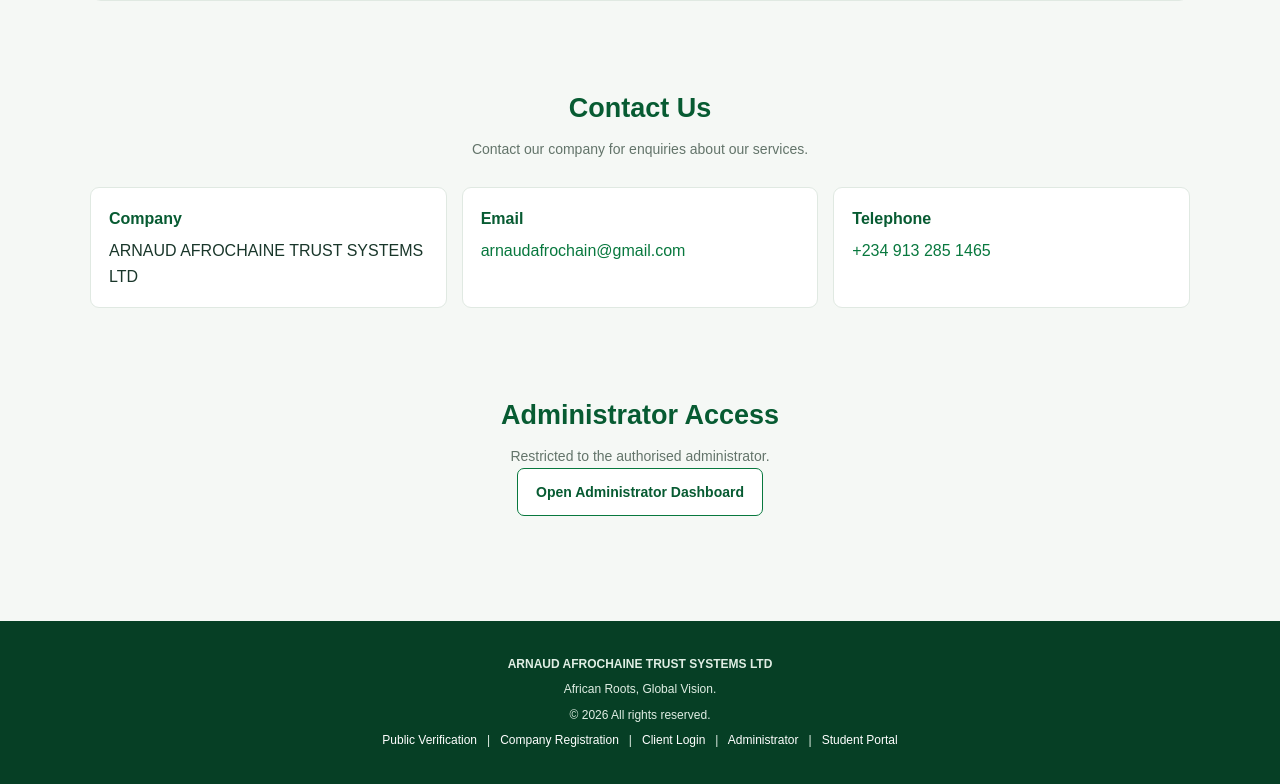
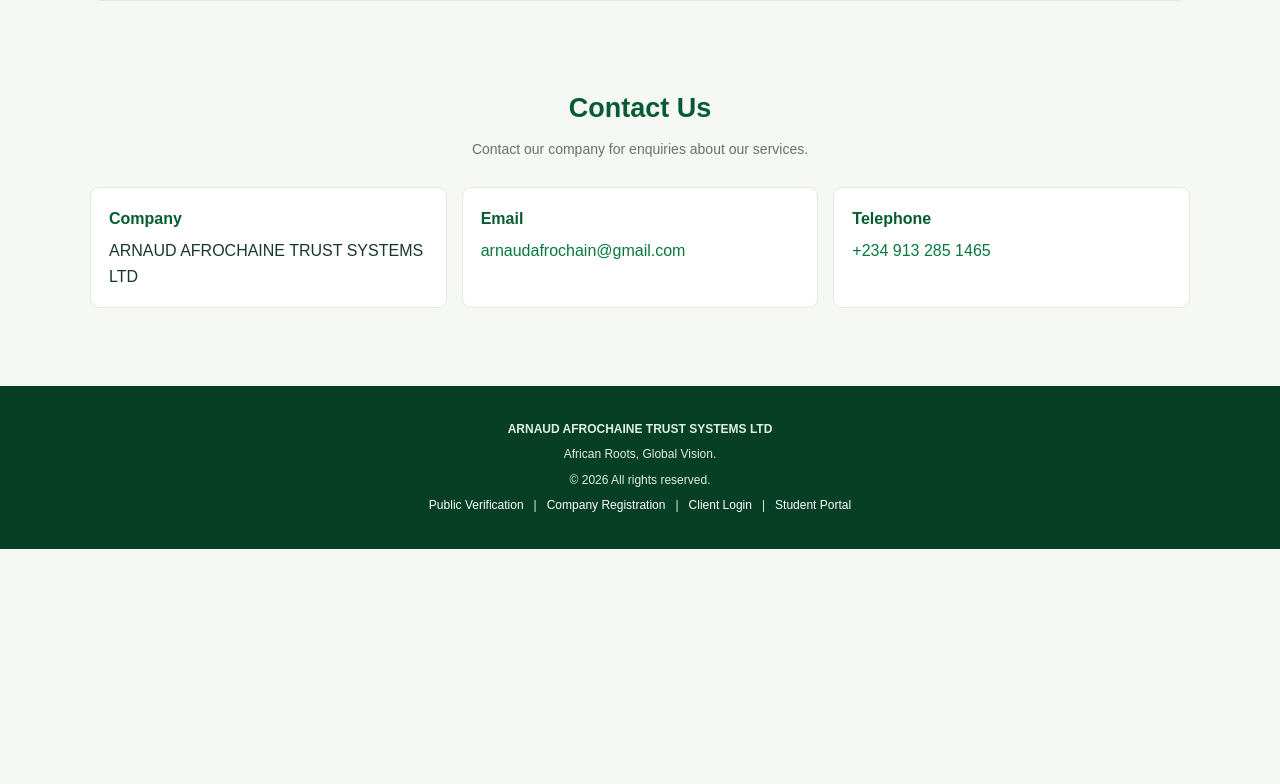
Before and after one commit to arnaudafrochaineverification-cyber/arnaud-document-seal, a website: page index.html in a window 1280 px wide. Shown: the part 2185-2969 px from the top of the page. After the commit the page ends 2734 px from the top, so only its background shows below. Drawn offline with Linux system fonts and the light colour scheme.

Commit message:
Refactor HTML structure and remove admin section

```diff
--- a/index.html
+++ b/index.html
@@ -88,9 +88,7 @@ footer a{color:#fff;text-decoration:none}
     <a href="#contact">Contact</a>
   </nav>
 </header><section class="hero" id="home">
-  <span class="hero-badge">OFFICIAL DOCUMENT & STUDENT SERVICES PORTAL</span>
-  <h1>Welcome to ARNAUD AFROCHAINE TRUST SYSTEMS LTD</h1>
-  <p>
+  <span class="hero-badge">OFFICIAL DOCUMENT & STUDENT SERVICES PORTAL</span>  <h1>Welcome to ARNAUD AFROCHAINE TRUST SYSTEMS LTD</h1>  <p>
     Choose the service you need. Companies can register documents and track
     review progress, students can access the student portal, and the public
     can check existing document verification records.
@@ -201,28 +199,31 @@ footer a{color:#fff;text-decoration:none}
 
   </section>  <section class="section" id="about">
     <div class="about">
-      <h2>About Our Company</h2>
-      <p>
+      <h2>About Our Company</h2>  <p>
     <strong>ARNAUD AFROCHAINE TRUST SYSTEMS LTD</strong> provides
     digital portals for document registration, public record verification,
     and student services.
   </p>
+
   <p>
     Our motto is <strong>African Roots, Global Vision.</strong>
     We aim to make our online services clear and accessible to customers
     in different locations.
   </p>
+
   <p>
     A successful lookup confirms that a matching record exists in the system.
     It should not be treated as independent proof of authenticity unless
     the document and issuing authority have also been appropriately verified.
   </p>
+
   <p>
     <strong>Privacy note:</strong> Public verification is separate from
     private client accounts. Do not submit passwords or confidential
     information through the public verification form.
   </p>
 </div>
+
   </section>  <section class="section" id="contact">
     <div class="section-heading">
       <h2>Contact Us</h2>
@@ -244,29 +245,16 @@ footer a{color:#fff;text-decoration:none}
   </div>
 </div>
 
-  </section>  <section class="section" id="administrator">
-    <div class="section-heading">
-      <h2>Administrator Access</h2>
-      <p>Restricted to the authorised administrator.</p>
-      <p>
-        <a class="button button-secondary" href="admin-sealed-documents.html">
-          Open Administrator Dashboard
-        </a>
-      </p>
-    </div>
   </section>
 </main><footer>
   <p><strong>ARNAUD AFROCHAINE TRUST SYSTEMS LTD</strong></p>
   <p>African Roots, Global Vision.</p>
-  <p>&copy; <span id="year"></span> All rights reserved.</p>
-  <p>
+  <p>&copy; <span id="year"></span> All rights reserved.</p>  <p>
     <a href="verify-document.html">Public Verification</a>
     &nbsp; | &nbsp;
     <a href="client-register.html">Company Registration</a>
     &nbsp; | &nbsp;
     <a href="client-login.html">Client Login</a>
-    &nbsp; | &nbsp;
-    <a href="admin-sealed-documents.html">Administrator</a>
     &nbsp; | &nbsp;
     <a href="https://arnaudafrochaineverification-cyber.github.io/arnaud-student-verification/">
       Student Portal
```
Lines whose indentation alone changed are shown as unchanged.
